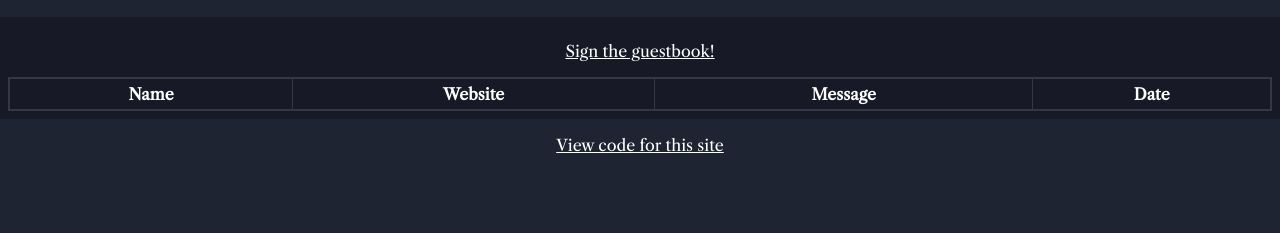
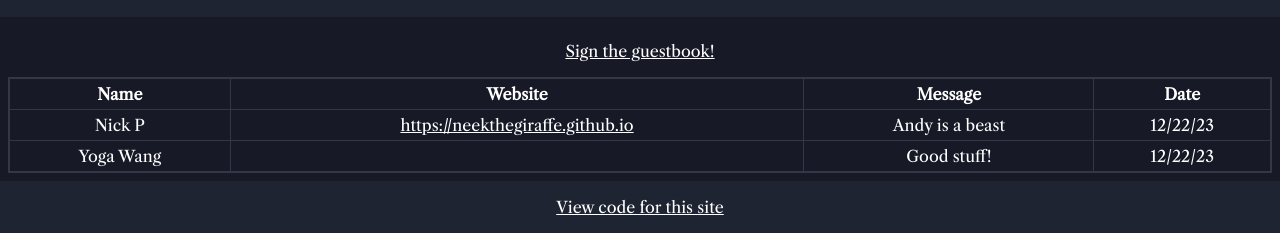
Before and after one commit to andrue-pabloske/andrue-pabloske.github.io, a plain HTML site: page index.html in a window 1280 px wide. Shown: the part 1748-1981 px from the top of the page. Before the commit the page ends 1919 px from the top, so only its background shows below. Drawn offline with nearby package versions, Linux system fonts and the light colour scheme.

Commit message:
update guestbook

```diff
--- a/index.html
+++ b/index.html
@@ -17,7 +17,7 @@
     <link href="https://fonts.googleapis.com/css2?family=Libre+Caslon+Text&display=swap" rel="stylesheet">
 
     <!--CSS stylesheet -->
-    <link rel="stylesheet" href="styles.css">
+    <link rel="stylesheet" href="./styles.css">
 </head>
 
 <body>
@@ -101,6 +101,18 @@
                         <th>Message</th>
                         <th>Date</th>
                     </tr>
+                    <tr>
+                        <td>Nick P</td>
+                        <td><a href="https://neekthegiraffe.github.io">https://neekthegiraffe.github.io</a></td>
+                        <td>Andy is a beast</td>
+                        <td>12/22/23</td>
+                    </tr>
+                    <tr>
+                        <td>Yoga Wang</td>
+                        <td></td>
+                        <td>Good stuff!</td>
+                        <td>12/22/23</td>
+                    </tr>
                 </tbody>
             </table>
         </div>
```
